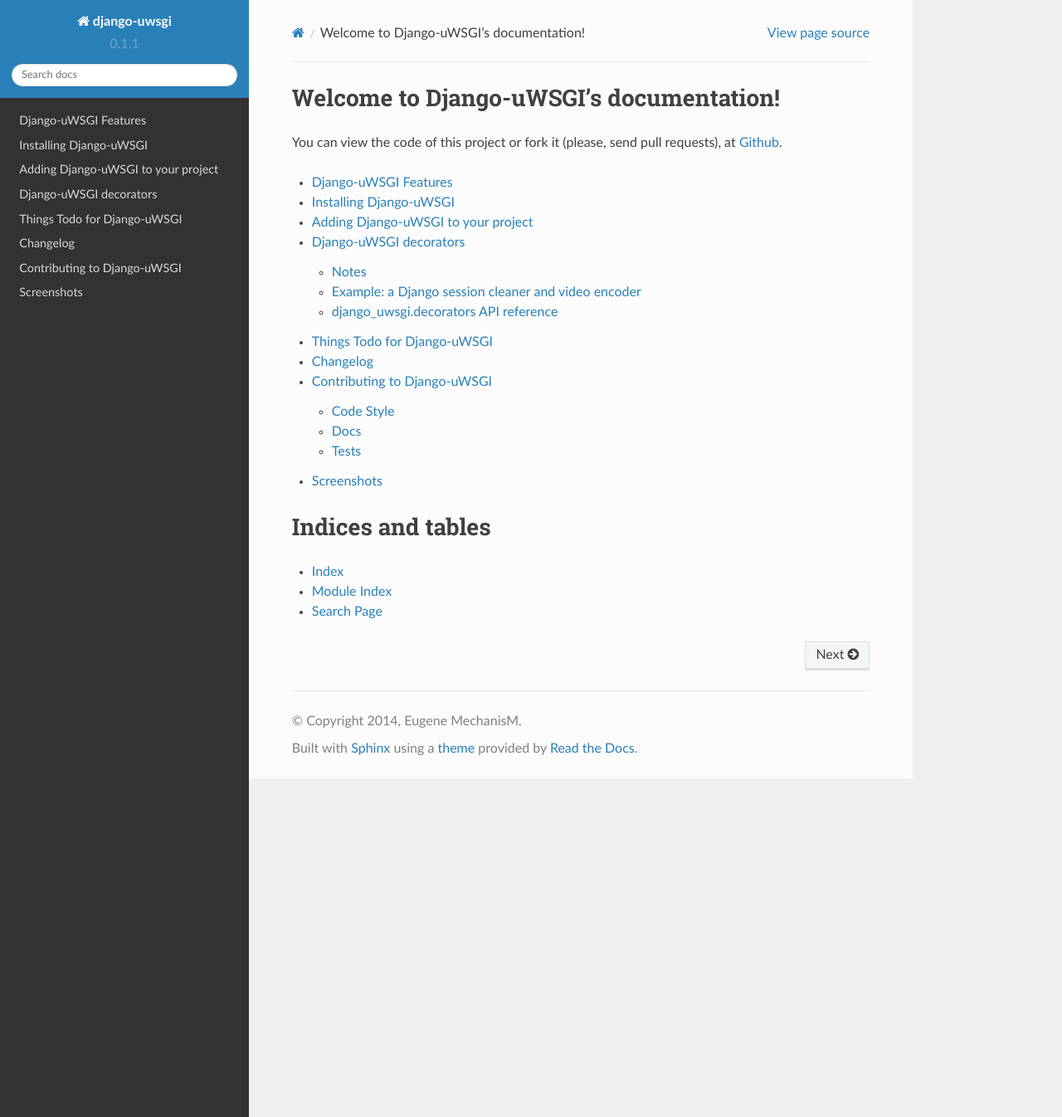
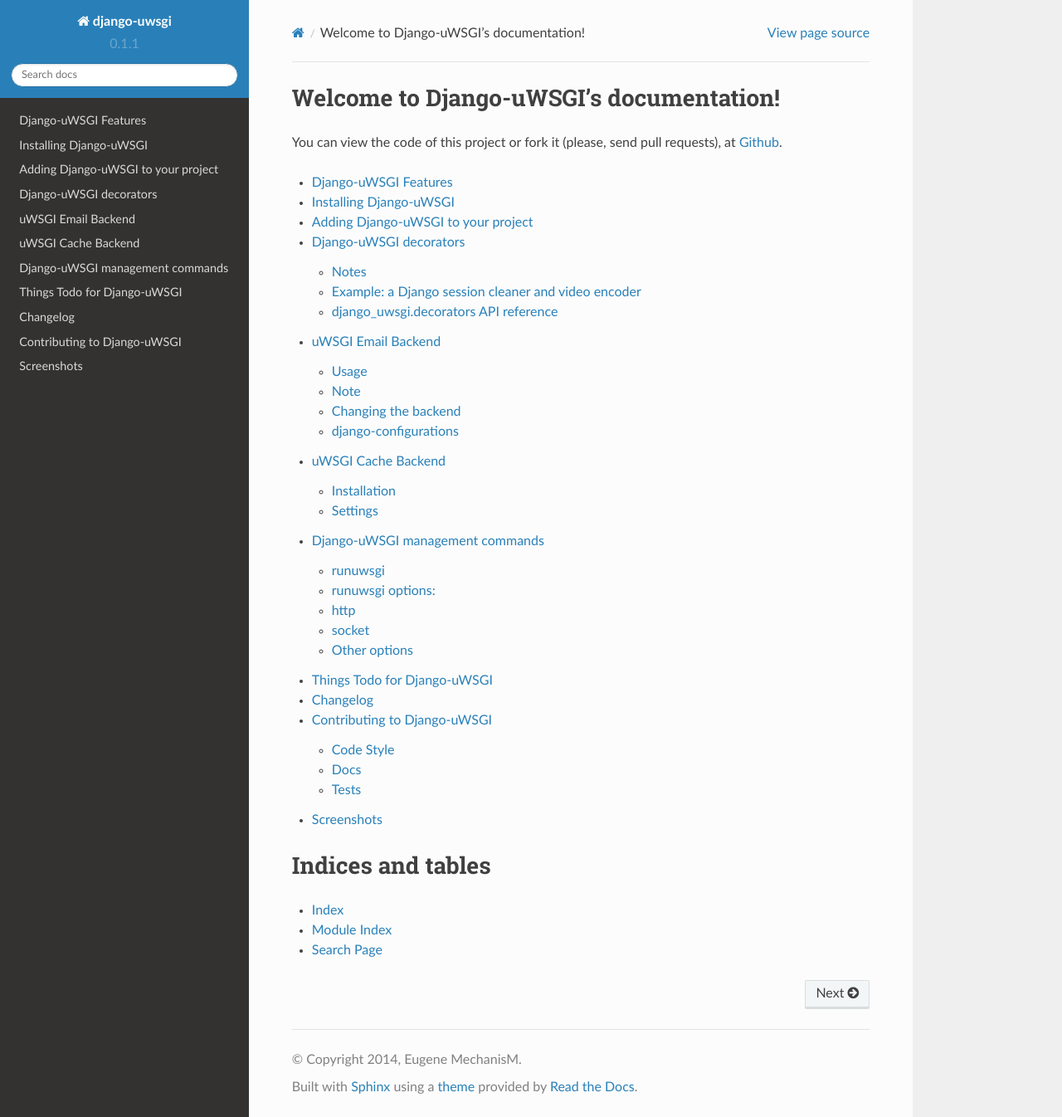
Before and after one commit to unbit/django-uwsgi, a Sphinx documentation site: the page built from docs/index.rst, in a window 1280 px wide and 1346 px high. Shown: the whole window at 83% size. Built offline with Sphinx 7.4.7 and the Read the Docs theme 2.0.0, drawn with Linux system fonts in a browser that asks for light colours.

Commit message:
Improved docs

```diff
--- /dev/null
+++ b/docs/cache.rst
@@ -0,0 +1,26 @@
+uWSGI Cache Backend
+~~~~~~~~~~~~~~~~~~~
+
+Installation
+------------
+
+change settings to:
+.. code-block:: py
+    CACHES = {
+        'default': {
+            'BACKEND': 'django_uwsgi.cache.UwsgiCache',
+
+            # and optionally, if you use a different cache name
+            'LOCATION': 'foobar'
+        }
+    }
+
+Settings
+--------
+
+``UWSGI_CACHE_FALLBACK``
+
+- ``False`` - raises Exception if ``uwsgi`` cannot be imported.
+- ``True`` (default) - if uwsgi is not importable this cache backend will alias
+  to LocMemCache. Note that south or other mangement commands might try to load
+  the cache backend so this is why it's the default.
--- /dev/null
+++ b/docs/commands.rst
@@ -0,0 +1,33 @@
+Django-uWSGI management commands
+~~~~~~~~~~~~~~~~~~~~~~~~~~~~~~~~~~~
+
+runuwsgi
+--------
+
+.. code-block:: sh
+
+   python manage.py runuwsgi
+
+runuwsgi options:
+-----------------
+
+http
+----
+just
+
+.. code-block:: sh
+
+   python manage.py runuwsgi http=8000
+
+
+socket
+------
+
+.. code-block:: sh
+
+   python manage.py runuwsgi socket=/tmp/projectname-uwsgi.sock
+
+Other options
+-------------
+
+Any other options can be passed via environment variables, prefixed with UWSGI_
--- /dev/null
+++ b/docs/email.rst
@@ -0,0 +1,48 @@
+uWSGI Email Backend
+~~~~~~~~~~~~~~~~~~~
+
+A Django backend for e-mail delivery using uWSGI Spool to queue deliveries.
+
+Usage
+-----
+
+First, add uWSGI backend in your settings file.
+
+.. code-block:: py
+   EMAIL_BACKEND = 'django_uwsgi.mail.EmailBackend'
+
+
+And send your e-mails normally.
+
+.. code-block:: py
+	from django.core.mail import send_mail
+
+	send_mail('Subject here', 'Here is the message.', 'from@example.com',
+	    ['to@example.com'], fail_silently=False)
+
+Note
+----
+
+You must setup uwsgi spooler.
+Example ini:
+
+.. code-block:: ini
+	plugin = spooler
+	spooler = /tmp
+	spooler-import = django_uwsgi.task
+
+or use built in management command `runuwsgi`
+
+
+Changing the backend
+--------------------
+
+By default the 'django.core.mail.backends.smtp.EmailBackend' is used for the real e-mail delivery. You can change that using:
+
+.. code-block:: py
+    UWSGI_EMAIL_BACKEND = 'your.backend.EmailBackend'
+
+django-configurations
+---------------------
+
+If you're using django-configurations in your project, you must setup importer as mentioned in django-configurations docs for celery
--- a/docs/index.rst
+++ b/docs/index.rst
@@ -11,6 +11,9 @@
    installation
    configuration
    decorators
+   email
+   cache
+   commands
    todo
    changelog
    contributing
```
Also changed, not shown: 1 other file.
